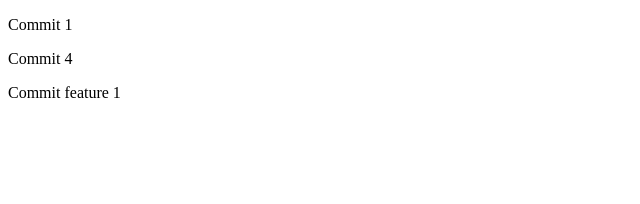
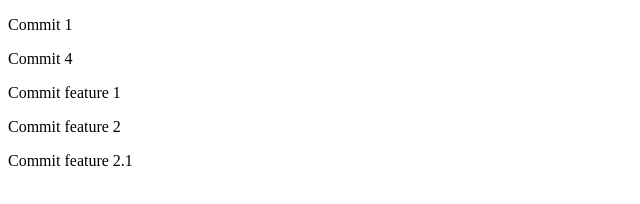
Before and after one commit to buihien0109/git-example, a plain HTML site: page index.html in a window 1280 px wide. Shown: the whole page, without its empty margins (0-640 px from the left). Drawn offline with Linux system fonts and the light colour scheme.

Commit message:
commit feature 2

```diff
--- a/index.html
+++ b/index.html
@@ -11,5 +11,8 @@
     <p>Commit 4</p>
 
     <p>Commit feature 1</p>
+
+    <p>Commit feature 2</p>
+    <p>Commit feature 2.1</p>
 </body>
 </html>
```
